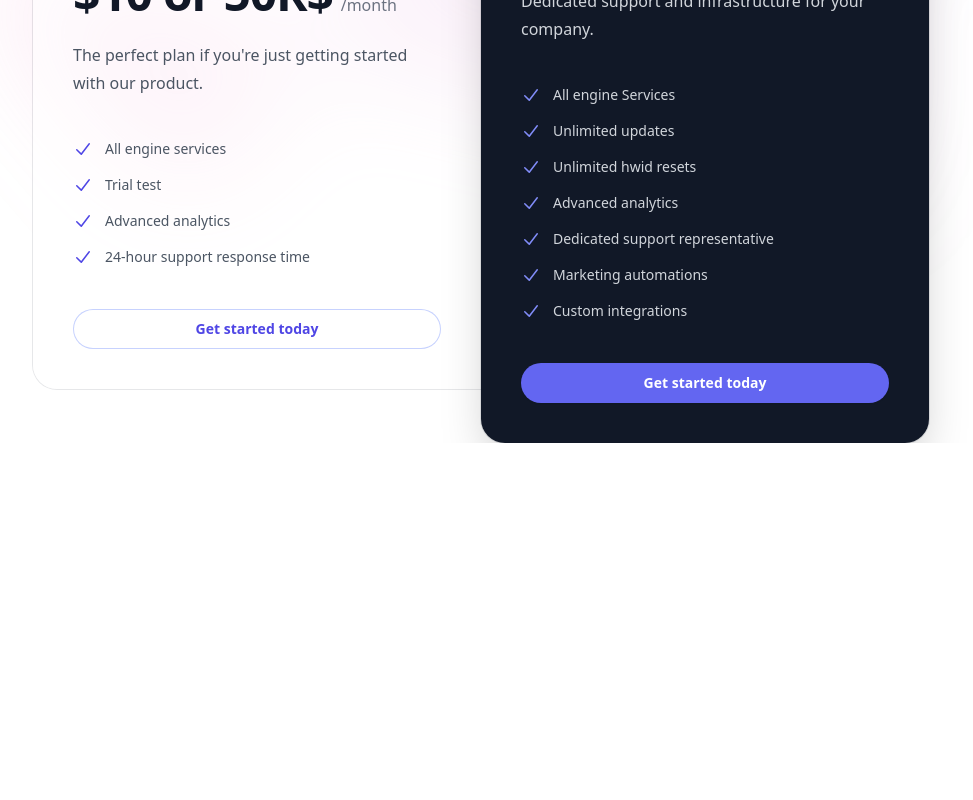
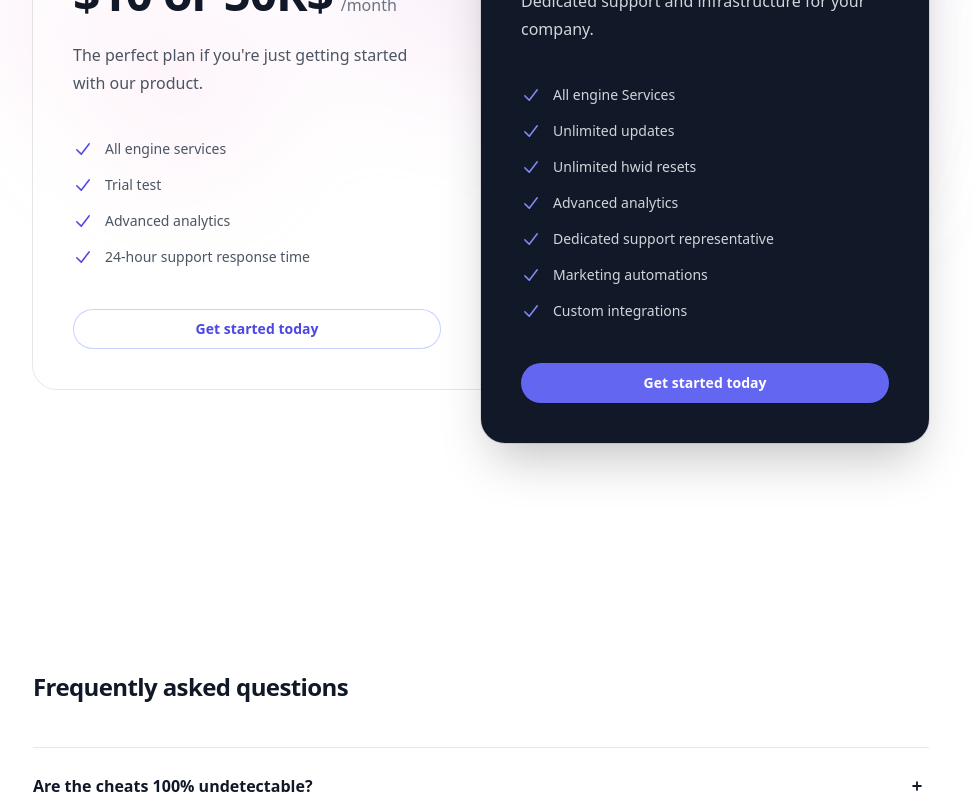
Before and after one commit to Faccin27/Supremacy_cheats-Landing-page, a React (Create React App) app: page / in a window 1280 px wide. Shown: the part 3277-4077 px from the top of the page, without its empty margins (159-1132 px from the left). Before the commit the page ends 3720 px from the top, so only its background shows below. Built offline with nearby package versions, Linux system fonts and the light colour scheme.

Commit message:
feat: add FAQ section to main page

```diff
--- a/src/components/Home.jsx
+++ b/src/components/Home.jsx
@@ -5,11 +5,19 @@ import bk from "../assets/images/image.png";
 import menu from "../assets/images/menu.png";
 import cheating from "../assets/videos/cheating.mp4";
 
-import { Dialog, DialogPanel } from "@headlessui/react";
+import {
+  Dialog,
+  DialogPanel,
+  Disclosure,
+  DisclosureButton,
+  DisclosurePanel,
+} from "@headlessui/react";
 import { Bars3Icon, XMarkIcon } from "@heroicons/react/24/outline";
 import {
   CursorArrowRaysIcon,
   BoltIcon,
+  MinusSmallIcon,
+  PlusSmallIcon,
   EyeIcon,
   InformationCircleIcon,
   FireIcon,
@@ -23,7 +31,13 @@ const navigation = [
   { name: "Marketplace", href: "#" },
   { name: "Company", href: "#" },
 ];
-
+const faqs = [
+  {
+    question: "Are the cheats 100% undetectable?",
+    answer:
+      "Yes, our cheats are developed with cutting-edge technology to ensure they are 100% undetectable by anti-cheat systems. We also provide constant updates to maintain maximum security.",
+  },
+];
 const features = [
   {
     name: "Aimbot",
@@ -459,6 +473,41 @@ export default function Example() {
             ))}
           </div>
         </div>
+        <div className="mx-auto mt-32 max-w-7xl px-6 sm:mt-56 lg:px-8">
+          <div className="mx-auto max-w-4xl divide-y divide-gray-900/10">
+            <h2 className="text-2xl font-bold leading-10 tracking-tight text-gray-900">
+              Frequently asked questions
+            </h2>
+            <dl className="mt-10 space-y-6 divide-y divide-gray-900/10">
+              {faqs.map((faq) => (
+                <Disclosure key={faq.question} as="div" className="pt-6">
+                  <dt>
+                    <DisclosureButton className="group flex w-full items-start justify-between text-left text-gray-900">
+                      <span className="text-base font-semibold leading-7">
+                        {faq.question}
+                      </span>
+                      <span className="ml-6 flex h-7 items-center">
+                        <PlusSmallIcon
+                          aria-hidden="true"
+                          className="h-6 w-6 group-data-[open]:hidden"
+                        />
+                        <MinusSmallIcon
+                          aria-hidden="true"
+                          className="h-6 w-6 [.group:not([data-open])_&]:hidden"
+                        />
+                      </span>
+                    </DisclosureButton>
+                  </dt>
+                  <DisclosurePanel as="dd" className="mt-2 pr-12">
+                    <p className="text-base leading-7 text-gray-600">
+                      {faq.answer}
+                    </p>
+                  </DisclosurePanel>
+                </Disclosure>
+              ))}
+            </dl>
+          </div>
+        </div>
       </main>
     </div>
   );
```
